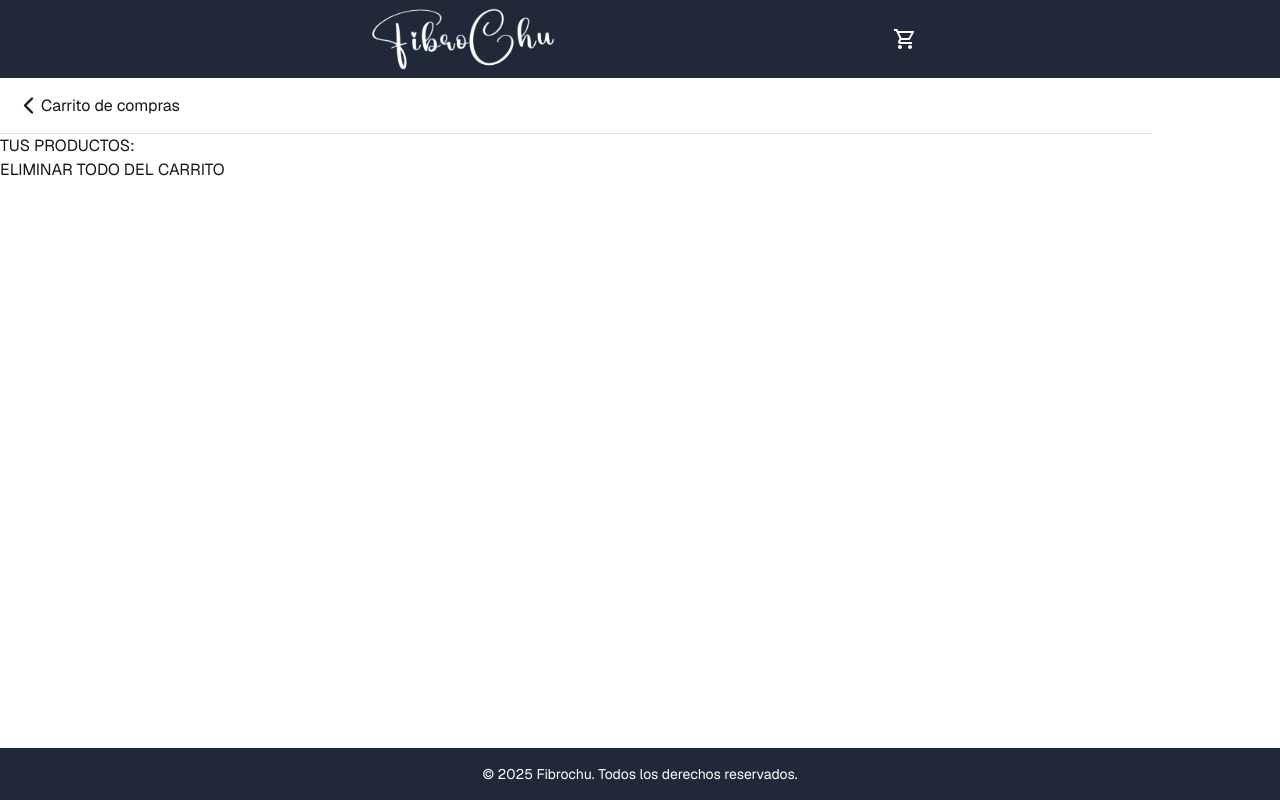
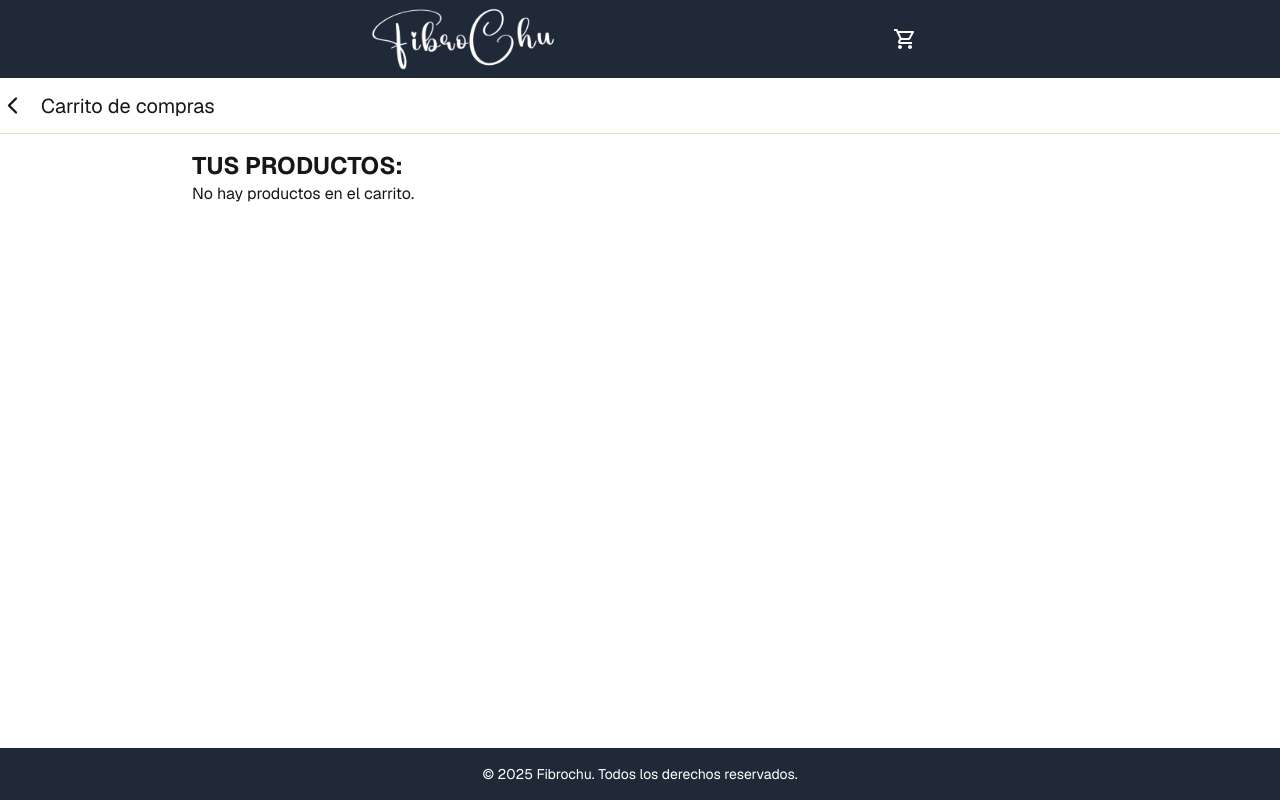
Before and after one commit to laureanojuarez/fibrochu, a Next.js app: page /carrito in a window 1280 px wide. Built offline with nearby package versions, Linux system fonts and the light colour scheme.

Commit message:
Hice la logica del carrito

```diff
--- a/src/app/admin/page.jsx
+++ b/src/app/admin/page.jsx
@@ -1,11 +1,9 @@
 "use client";
-import { useAuth } from "@/hooks/useAuth";
 import { useProductos } from "@/hooks/useProductos";
 import AdminForm from "@/components/Admin/AdminForm";
 import ProductList from "@/components/Admin/ProductList";
 
 export default function Admin() {
-  const { user, loading: authLoading, error: authError } = useAuth();
   const {
     productos,
     setProductos,
@@ -13,14 +11,6 @@ export default function Admin() {
     error: productosError,
     refreshProductos,
   } = useProductos();
-
-  const [producto, setProducto] = useState({
-    nombre: "",
-    precio: "",
-    descripcion: "",
-  });
-  const [imagen, setImagen] = useState(null);
-  const [refresh, setRefresh] = useState(false);
 
   const handleProductAdded = async () => {
     await refreshProductos();
--- a/src/app/carrito/ListCart.jsx
+++ b/src/app/carrito/ListCart.jsx
@@ -1,4 +1,5 @@
 import { removeFromCart } from "@/features/cartSlice";
+import { MdDeleteForever } from "react-icons/md";
 import { useDispatch } from "react-redux";
 
 export const ListCart = ({ index, item }) => {
@@ -9,15 +10,30 @@ export const ListCart = ({ index, item }) => {
   };
 
   return (
-    <li key={index} className="flex justify-evenly items-center">
-      <div className="w-40 h-40 bg-orange-300"></div>
-      <div>
-        {item.name} - {item.description}
+    <div
+      key={index}
+      className="flex items-center justify-between w-full border-b"
+    >
+      <div className="flex items-center gap-4">
+        <img
+          src={item.imagen_url}
+          alt={item.nombre}
+          className="w-52 h-52 object-cover"
+        />
+        <div>
+          <h2 className="text-lg font-bold">{item.nombre}</h2>
+          <p>{item.descripcion}</p>
+        </div>
       </div>
-      <div>${item.price}</div>
-      <button onClick={() => handleRemoveFromCart(item.id)}>
-        Eliminar producto
-      </button>
-    </li>
+
+      <div className="flex items-center">
+        <div className="text-xl text-green-600">${item.precio}</div>
+        <MdDeleteForever
+          onClick={() => handleRemoveFromCart(item.id)}
+          size={"2rem"}
+          className="cursor-pointer"
+        />
+      </div>
+    </div>
   );
 };
--- a/src/app/carrito/page.jsx
+++ b/src/app/carrito/page.jsx
@@ -14,22 +14,33 @@ export default function Carrito() {
     dispatch(clearCart());
   };
 
+  console.log(cart);
+
   return (
-    <section>
-      <div className="flex items-center w-[90%] pl-4  border-b border-orange-200 h-14">
+    <section className="flex flex-col items-center w-full ">
+      <div className="flex items-center w-full border-b border-orange-200 h-14 mb-4">
         <Link href="/">
           <IoChevronBack size={"25px"} />
         </Link>
-        <span>Carrito de compras</span>
+        <span className="ml-4 text-xl">Carrito de compras</span>
       </div>
-      <div>
-        <h1>TUS PRODUCTOS:</h1>
-        <ul className="flex gap-4 flex-col">
-          {cart.map((item, index) => (
-            <ListCart key={index} item={item} />
-          ))}
-        </ul>
-        <button onClick={handleClearCart}>ELIMINAR TODO DEL CARRITO</button>
+      <div className="w-full max-w-4xl">
+        <h1 className="text-2xl font-bold ">TUS PRODUCTOS:</h1>
+        {cart.length > 0 ? (
+          <div className="flex flex-col gap-2 ">
+            {cart.map((item, index) => (
+              <ListCart key={index} index={index} item={item} />
+            ))}
+            <button
+              onClick={handleClearCart}
+              className="mt-4 p-2 bg-red-600 text-white rounded-md"
+            >
+              ELIMINAR TODO DEL CARRITO
+            </button>
+          </div>
+        ) : (
+          <p>No hay productos en el carrito.</p>
+        )}
       </div>
     </section>
   );
--- a/src/app/page.js
+++ b/src/app/page.js
@@ -1,12 +1,16 @@
 "use client";
 
+import { addToCart } from "@/features/cartSlice";
 import { supabase } from "@/lib/supabase";
 import Link from "next/link";
 import { useEffect, useState } from "react";
 import { MdOutlineShoppingCart } from "react-icons/md";
+import { useDispatch } from "react-redux";
 
 export default function Home() {
   const [productos, setProductos] = useState([]);
+  const dispatch = useDispatch();
+
   useEffect(() => {
     const getProductos = async () => {
       const { data, error } = await supabase.from("productos").select("*");
@@ -44,6 +48,7 @@ export default function Home() {
               <div className="flex items-center justify-between w-full text-xl">
                 <p className="text-green-600">${producto.precio}</p>
                 <MdOutlineShoppingCart
+                  onClick={() => dispatch(addToCart(producto))}
                   size={"2rem"}
                   className="bg-gray-700 text-white rounded-md p-1"
                 />
--- a/src/features/cartSlice.js
+++ b/src/features/cartSlice.js
@@ -10,7 +10,9 @@ export const cartSlice = createSlice({
       state.push(action.payload);
     },
     removeFromCart: (state, action) => {
-      const index = state.findIndex((item) => item.id === action.payload);
+      const index = state.findIndex(
+        (producto) => producto.id === action.payload
+      );
       if (index !== -1) {
         state.splice(index, 1);
       }
```
